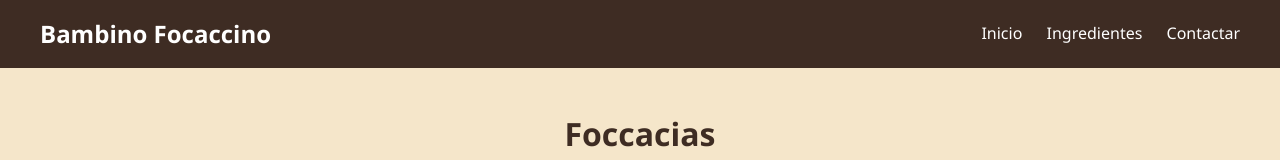
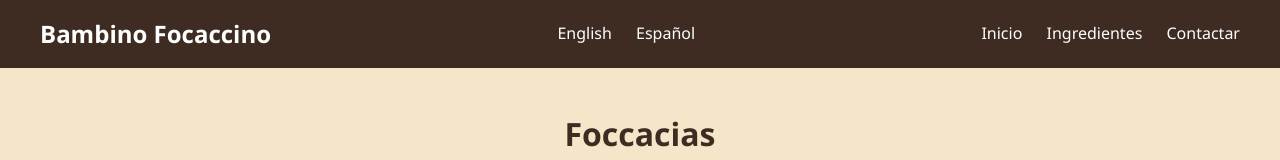
Before and after one commit to Shadowcat-dev/SourDoe, a plain HTML site: page shop.html in a window 1280 px wide. Shown: the top 160 px of the page. Drawn offline with Linux system fonts and the light colour scheme.

Commit message:
Update shop.html

```diff
--- a/shop.html
+++ b/shop.html
@@ -8,6 +8,10 @@
 
 <div class="navbar">
     <h2>Bambino Focaccino</h2>
+    <div>
+        <a href="Shop English.html">English</a>
+        <a href="Shop.html">Español</a>
+    </div>
      <div>
          <a href="index.html">Inicio</a>
         <a href="shop.html">Ingredientes</a>
```
